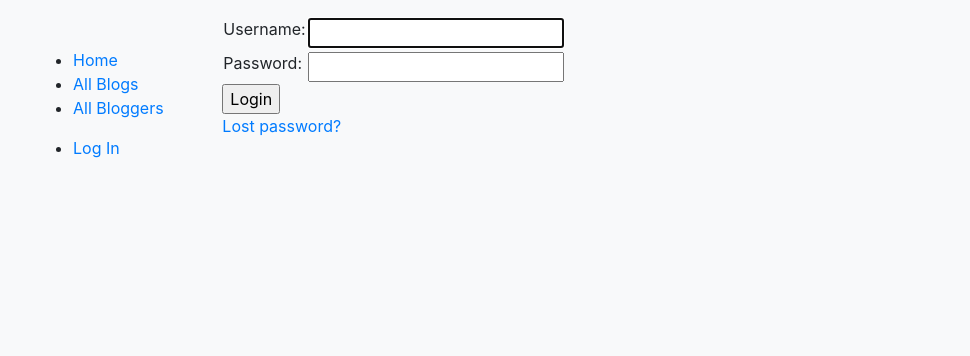
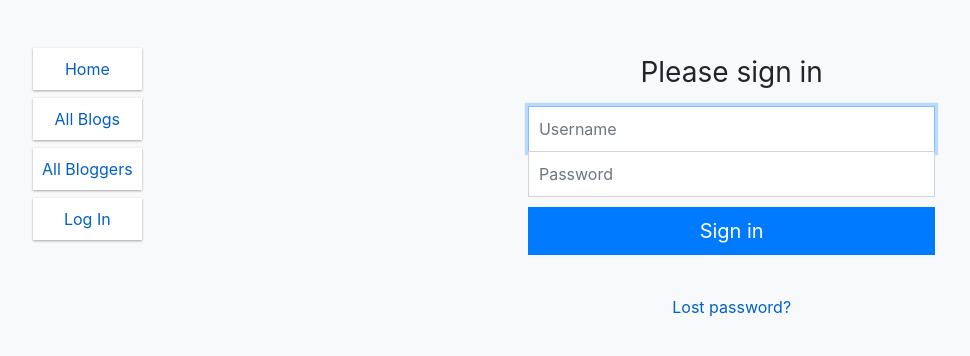
Before and after one commit to MakChan/blog-django, a Django app: page /accounts/login/ in a window 1280 px wide. Shown: the top 356 px of the page, without its empty margins (15-985 px from the left). Run offline with Django 3.2, Linux system fonts and the light colour scheme; some libraries are stand-ins or nearby versions.

Commit message:
Change styling

```diff
--- a/blog/static/css/custom.css
+++ b/blog/static/css/custom.css
@@ -1,8 +1,11 @@
 body {
   background-color: #f8f9fa;
+    /* background-color:white; */
 }
 
-
+a {
+  color: #0060c7 !important;
+}
 .comment-title {
   display: inline-block
 }
@@ -11,3 +14,23 @@ body {
   margin-left: 50px;
   margin-bottom: 10px;
 }
+
+.navbar-links a {
+  display: block;
+
+  box-shadow: 0 1px 3px rgba(0,0,0,0.12), 0 1px 2px rgba(0,0,0,0.24);
+}
+
+.signin-form {
+  width: 40%;
+  margin: 40px auto;
+}
+
+#id_username {
+  padding: 10px;
+  margin-bottom: -1px;
+}
+#id_password {
+  padding: 10px;
+  margin-bottom: 10px;
+}
--- a/blog/templates/blog/base.html
+++ b/blog/templates/blog/base.html
@@ -19,46 +19,26 @@
 <body>
     <div class="container-fluid">
         <div class="row">
-
-
-            <nav class="col-md-2 d-none d-md-block bg-light pt-5 px-5">
-                <div class="position-fixed">
-                    <ul>
-                        <li><a href="{% url 'blog:home' %}">Home</a></li>
-                        <li><a href="{% url 'blog:home' %}">All Blogs</a></li>
-                        <li><a href="{% url 'blog:bloggers' %}">All Bloggers</a></li>
-                    </ul>
-
-                    <ul>
+            <nav class="col-md-2 d-none d-md-block pt-5 px-5">
+                <div class="position-fixed navbar-links">
+                       <a class="btn bg-white mb-2 p-2 rounded-0" href="{% url 'blog:home' %}">Home</a>
+                       <a class="btn shadow-lg bg-white mb-2 p-2 rounded-0" href="{% url 'blog:home' %}">All Blogs</a>
+                       <a class="btn shadow-lg bg-white mb-2 p-2 rounded-0" href="{% url 'blog:bloggers' %}">All Bloggers</a>
                         {% if user.is_authenticated %}
                             {% if user.is_blogger %}
-                                <li>
-                                    <a href="{% url 'blog:new'%}">New</a>
-                                </li>
+                                <a class="btn shadow-lg bg-white mb-2 p-2 rounded-0" href="{% url 'blog:new'%}">New</a>
                             {% endif %}
-
-                            <li>
-                                <a href="{% url 'blog:blogger' user.username %}">{{user.username}}</a>
-                            </li>
-                            <li>
-                                <a href="{% url 'accounts:logout' %}">Log out</a>
-                            </li>
+                                <a class="btn shadow-lg bg-white mb-2 p-2 rounded-0" href="{% url 'blog:blogger' user.username %}">{{user.username}}</a>
+                                <a class="btn shadow-lg bg-white mb-2 p-2 rounded-0" href="{% url 'accounts:logout' %}">Log out</a>
                         {% else %}
-                            <li>
-                                <a href="{% url 'accounts:login' %}">Log In</a>
-                            </li>
-
+                                <a class="btn shadow-lg bg-white mb-2 p-2 rounded-0" href="{% url 'accounts:login' %}">Log In</a>
                         {% endif %}
-
-                    </ul>
                 </div>
             </nav>
 
             <main class="col-md-9 ml-sm-auto col-lg-10 pt-3 px-4">
                 {% block content %} {% endblock %}
             </main>
-
-
         </div>
     </div>
 
--- a/blog/templates/blog/post.html
+++ b/blog/templates/blog/post.html
@@ -15,7 +15,7 @@
 
 
 {% if comments %}
-<div class="my-3 p-4 bg-white rounded box-shadow">
+<div class="my-3 p-4 bg-light rounded">
     <h4 class='comment-title'>Comments</h4>
     {% if user.is_authenticated %}
     <a href="{% url 'blog:comment' post.id %}">
@@ -38,7 +38,7 @@
      {% endfor %}
 </div>
 {% else %}
-<div class="my-3 p-4 bg-white rounded box-shadow">
+<div class="my-3 p-4 bg-white rounded bg-light">
     <h4 class='comment-title'>Comments</h4>
     <a href="{% url 'blog:comment' post.id %}">
         <button class='btn btn-light comment-btn'>New Comment</button>
--- a/blog/templates/blog/posts.html
+++ b/blog/templates/blog/posts.html
@@ -8,7 +8,7 @@
 
 {% if posts %}
      {% for post in posts %}
-    <div class="my-3 p-3 bg-white rounded box-shadow">
+    <div class="my-3 p-3 bg-white rounded bg-light">
         <a href="{% url 'blog:blog' post.id %}">{{ post.title}}</a><br>
         posted {{ post.created_at|naturaltime}}
         by <a href="{% url 'blog:blogger' post.created_by %}">{{ post.created_by}}</a><br>
--- a/templates/registration/login.html
+++ b/templates/registration/login.html
@@ -17,24 +17,19 @@
     {% endif %}
 {% endif %}
 
-<form method="post" action="{% url 'accounts:login' %}">
+<form method="post" class='signin-form text-center' action="{% url 'accounts:login' %}">
 {% csrf_token %}
-<table>
-<tr>
-    <td>{{ form.username.label_tag }}</td>
-    <td>{{ form.username }}</td>
-</tr>
-<tr>
-    <td>{{ form.password.label_tag }}</td>
-    <td>{{ form.password }}</td>
-</tr>
-</table>
 
-<input type="submit" value="Login" />
-<input type="hidden" name="next" value="{{ next }}" />
+    <h1 class="h3 mb-3 font-weight-normal">Please sign in</h1>
+    <label for="id_username" class="sr-only">Username</label>
+    <input type="text" name="username" id="id_username" class="form-control rounded-0" placeholder="Username" required autofocus>
+    <label for="id_password" class="sr-only">Password</label>
+    <input type="password" name="password" id="id_password" class="form-control rounded-0" placeholder="Password" required>
+
+    <button class="btn btn-lg btn-primary btn-block rounded-0"  value="Login" type="submit">Sign in</button>
+    <input type="hidden" name="next" value="{{ next }}" />
 </form>
 
-{# Assumes you setup the password_reset view in your URLconf #}
-<p><a href="{% url 'accounts:password_reset' %}">Lost password?</a></p>
+<p class="text-center"><a href="{% url 'accounts:password_reset' %}">Lost password?</a></p>
 
 {% endblock %}
```
Also changed, not shown: db.sqlite3.
